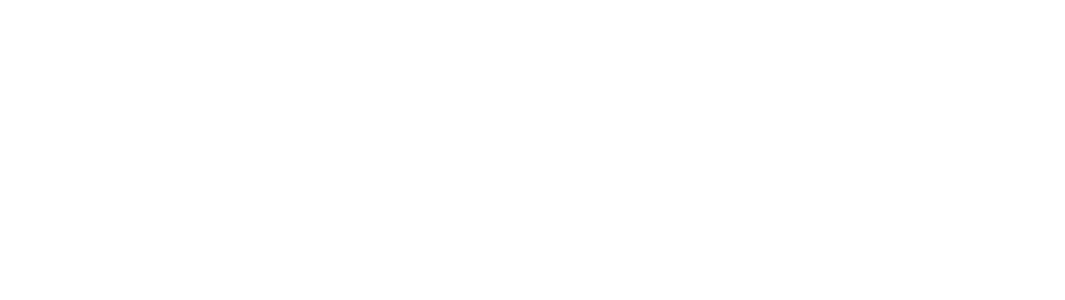
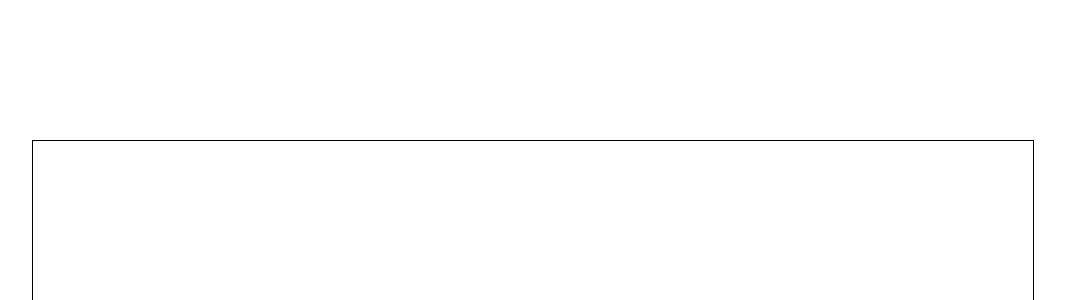
Before and after one commit to yinflora/Jogandan, a React (Create React App) app: page /compose in a window 1280 px wide. Before the commit this address led to /. Shown: the top 300 px of the page, without its empty margins (18-1083 px from the left). Built offline with nearby package versions, Linux system fonts and the light colour scheme.

Commit message:
Feat: Implement the custom hook

```diff
--- /dev/null
+++ b/src/components/Canvas/Canvas.js
@@ -0,0 +1,18 @@
+import { useOnDraw } from '../../utils/Hooks/useOnDraw';
+
+export default function Canvas({ width, height }) {
+  const setCanvasRef = useOnDraw();
+
+  return (
+    <canvas
+      width={width}
+      height={height}
+      style={canvasStyle}
+      ref={setCanvasRef}
+    />
+  );
+}
+
+const canvasStyle = {
+  border: '1px solid black',
+};
--- a/src/index.tsx
+++ b/src/index.tsx
@@ -4,6 +4,7 @@ import { BrowserRouter, Navigate, Route, Routes } from 'react-router-dom';
 
 import App from './App';
 import Achievement from './pages/Achievement/Achievement';
+import Compose from './pages/Compose/Compose';
 
 const root = ReactDOM.createRoot(
   document.getElementById('root') as HTMLElement
@@ -14,6 +15,7 @@ root.render(
       <Route path="/" element={<App />}>
         {/* <Route index element={<Home />} /> */}
         <Route path="achievement" element={<Achievement />} />
+        <Route path="compose" element={<Compose />} />
         <Route path="*" element={<Navigate to="/" replace />} />
       </Route>
     </Routes>
--- a/src/pages/Achievement/Achievement.tsx
+++ b/src/pages/Achievement/Achievement.tsx
@@ -2,7 +2,7 @@ import { useState } from 'react';
 import styled from 'styled-components';
 
 import Gallery from './Gallery';
-// import Report from './Report';
+import Report from './Report';
 
 const Title = styled.h1`
   font-size: 4rem;
@@ -10,6 +10,8 @@ const Title = styled.h1`
 
 function Achievement() {
   const [period, setPeriod] = useState({ start: '', end: '' });
+  const [galleryMode, setGalleryMode] = useState(true);
+
   return (
     <>
       <Title>Achievement</Title>
@@ -25,10 +27,9 @@ function Achievement() {
         value={period.end}
         onChange={(e) => setPeriod({ ...period, end: e.target.value })}
       />
-      <button>Gallery</button>
-      <button>Report</button>
-      <Gallery />
-      {/* <Report /> */}
+      <button onClick={() => setGalleryMode(true)}>Gallery</button>
+      <button onClick={() => setGalleryMode(false)}>Report</button>
+      {galleryMode ? <Gallery /> : <Report />}
     </>
   );
 }
--- /dev/null
+++ b/src/pages/Compose/Compose.tsx
@@ -0,0 +1,7 @@
+// import { useState } from 'react';
+// import styled from 'styled-components';
+import Canvas from '../../components/Canvas/Canvas';
+
+export default function Compose() {
+  return <Canvas width="1000px" height="600px" />;
+}
--- /dev/null
+++ b/src/utils/Hooks/useOnDraw.js
@@ -0,0 +1,20 @@
+import { useRef } from 'react';
+
+export function useOnDraw() {
+  const canvasRef = useRef(null);
+
+  function setCanvasRef(ref) {
+    if (!ref) return;
+    canvasRef.current = ref;
+    initMouseMoveListener(); //每次建立canvasref就要開始監聽滑鼠事件
+  }
+
+  function initMouseMoveListener() {
+    const mouseMoveListener = (e) => {
+      console.log({ x: e.clientX, y: e.clientY });
+    };
+    window.addEventListener('mousemove', mouseMoveListener);
+  }
+
+  return setCanvasRef;
+}
```
